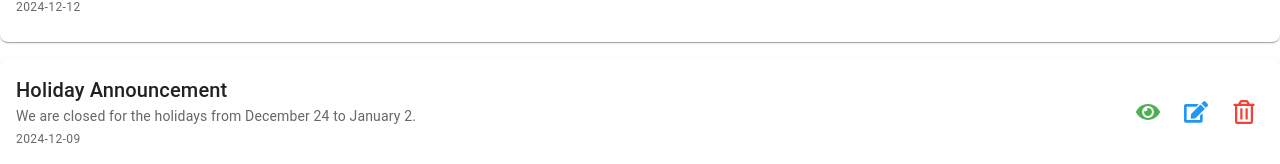
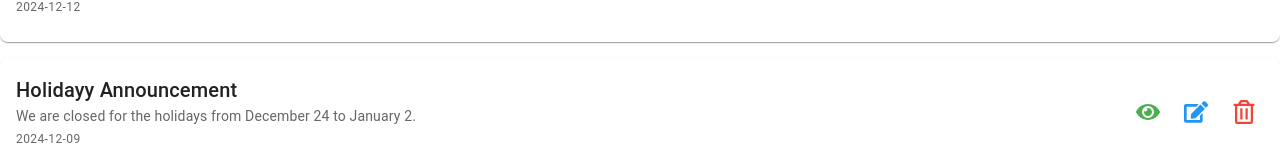
Before and after one commit to Kamil-Ahmed67/ft-hr, a Next.js app: page / in a window 1280 px wide. Shown: the part 2454-2618 px from the top of the page. Built offline with nearby package versions, Linux system fonts and the light colour scheme.

Commit message:
layouts update

```diff
--- a/app/components/NoticeBoard.js
+++ b/app/components/NoticeBoard.js
@@ -23,7 +23,7 @@ const notices = [
   },
   {
     id: 3,
-    title: 'Holiday Announcement',
+    title: 'Holidayy Announcement',
     description: 'We are closed for the holidays from December 24 to January 2.',
     date: '2024-12-09',
   },
```
